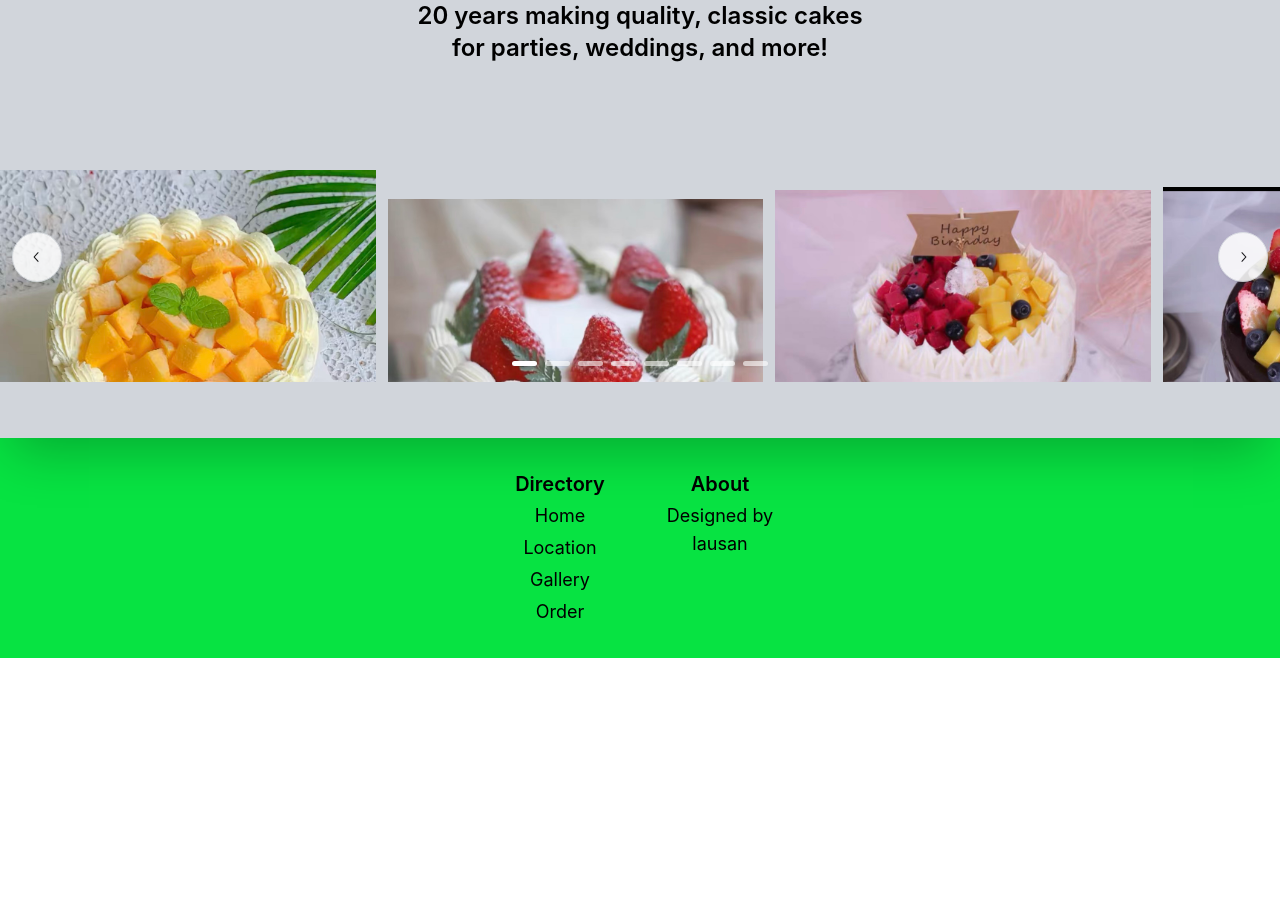
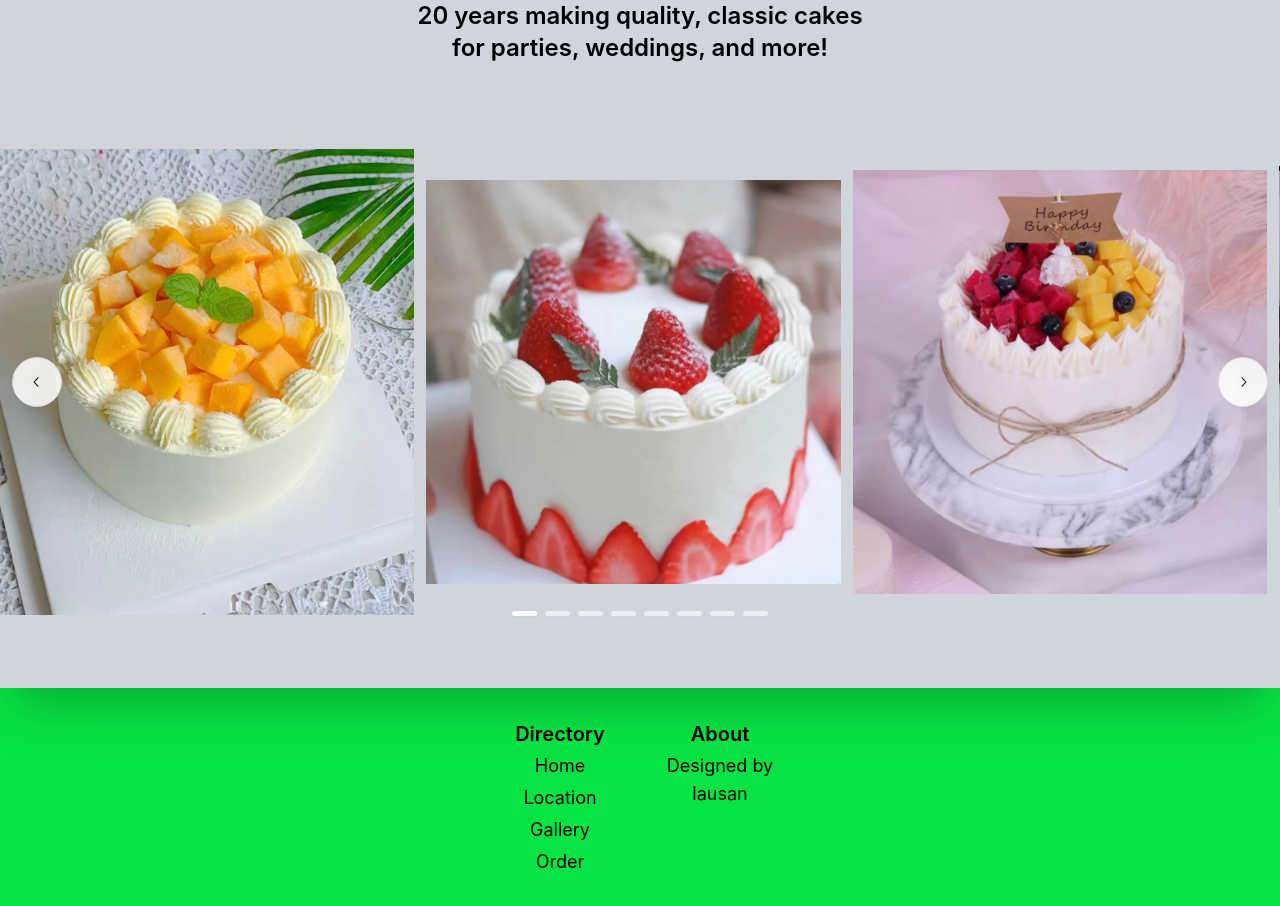
Before and after one commit to lausan3/4618-Bakery, a React (Vite) app: page / in a window 1280 px wide. Shown: the part 940-1846 px from the top of the page. Before the commit the page ends 1598 px from the top, so only its background shows below. Built offline with nearby package versions, Linux system fonts and the light colour scheme; a web font is replaced by a local one.

Commit message:
Fixed carousel sizing on desktop

```diff
--- a/src/routes/home.tsx
+++ b/src/routes/home.tsx
@@ -62,16 +62,17 @@ const Home = () => {
         <span className="
           px-5 py-5 self-center
           text-lg text-center font-semibold
-          sm: sm:w-[40%] sm:text-2xl
+          sm:w-[40%] sm:text-2xl
         ">We've served the community for over 20 years making quality, classic cakes for parties, weddings, and more!</span>
         <Carousel
           className="sm:my-12"
-          height={250}
-          slideSize={isMobile ? "50%" : "30%"}
+          height={isMobile ? 250 : 500}
+          slideSize={isMobile ? "50%" : "33%"}
           slideGap="sm"
           slidesToScroll={2}
           align="start"
           withIndicators
+          loop
           controlSize={isMobile ? 26 : 50}
         >
           {slides}
```
